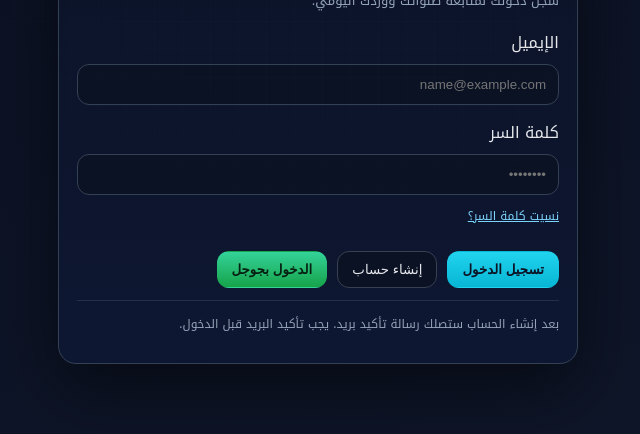
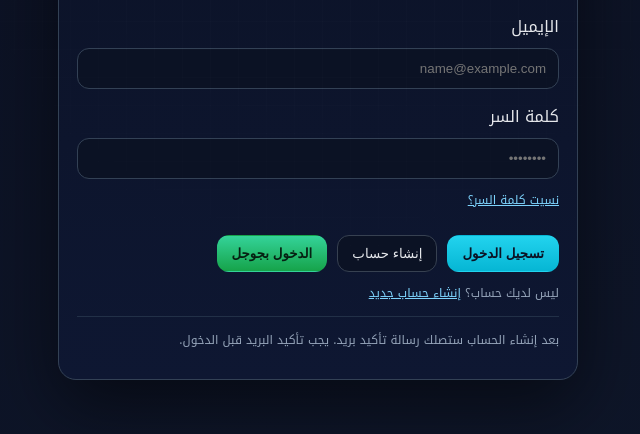
Before and after one commit to lami216/habit-tracker, a plain HTML site: page login.html in a window 1280 px wide. Shown: the part 258-692 px from the top of the page, without its empty margins (322-962 px from the left). Drawn offline with Linux system fonts and the light colour scheme; no server answers.

Commit message:
Update login.html

```diff
--- a/login.html
+++ b/login.html
@@ -56,6 +56,10 @@
       <button class="btn" id="registerBtn">إنشاء حساب</button>
       <button class="btn success" id="googleBtn">الدخول بجوجل</button>
     </div>
+
+    <p class="muted" style="margin-top:10px">
+  ليس لديك حساب؟ <a href="signup.html" class="link">إنشاء حساب جديد</a>
+    </p>
 
     <div class="hr"></div>
     <p class="muted">بعد إنشاء الحساب ستصلك رسالة تأكيد بريد. يجب تأكيد البريد قبل الدخول.</p>
```
